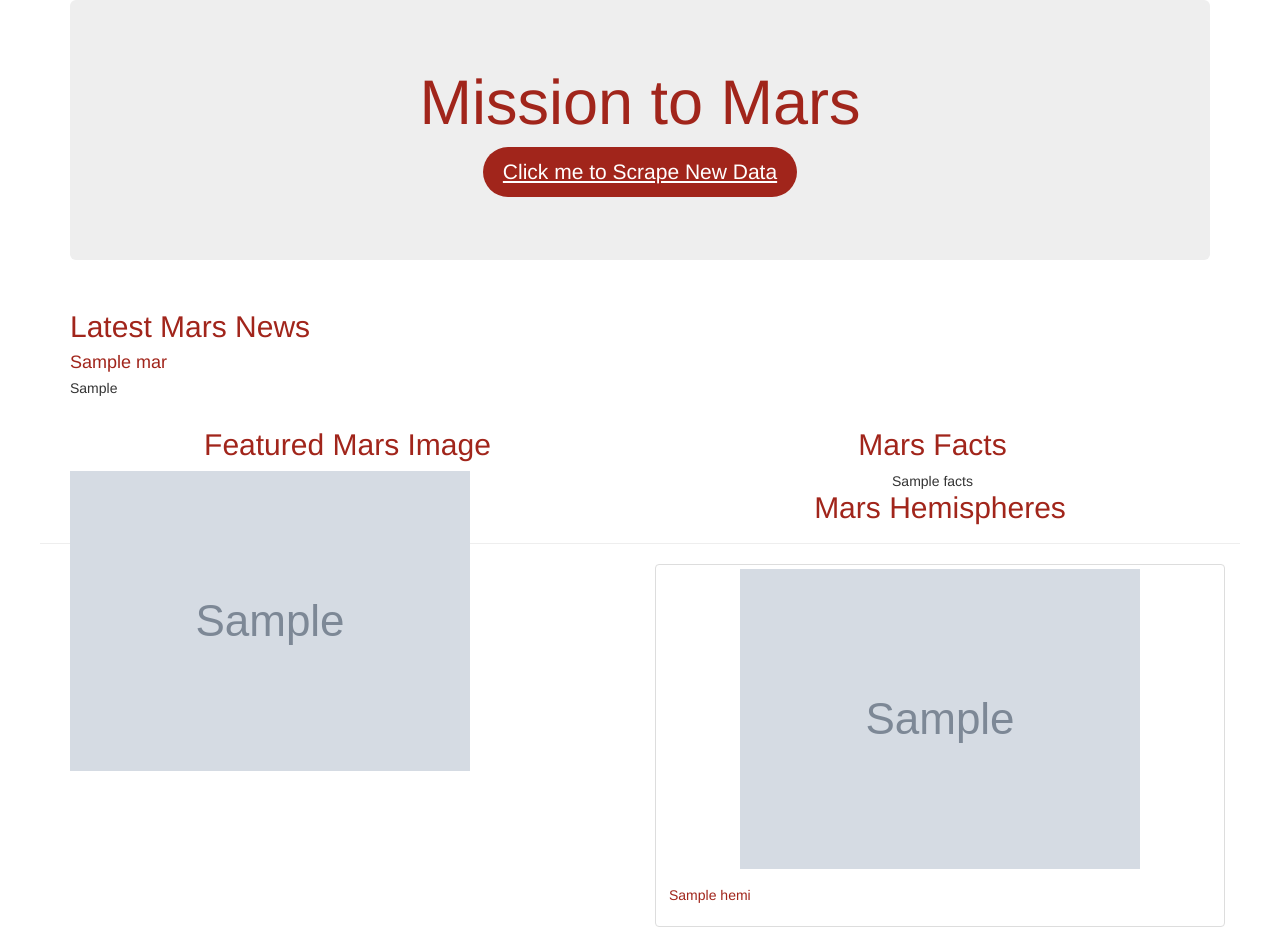
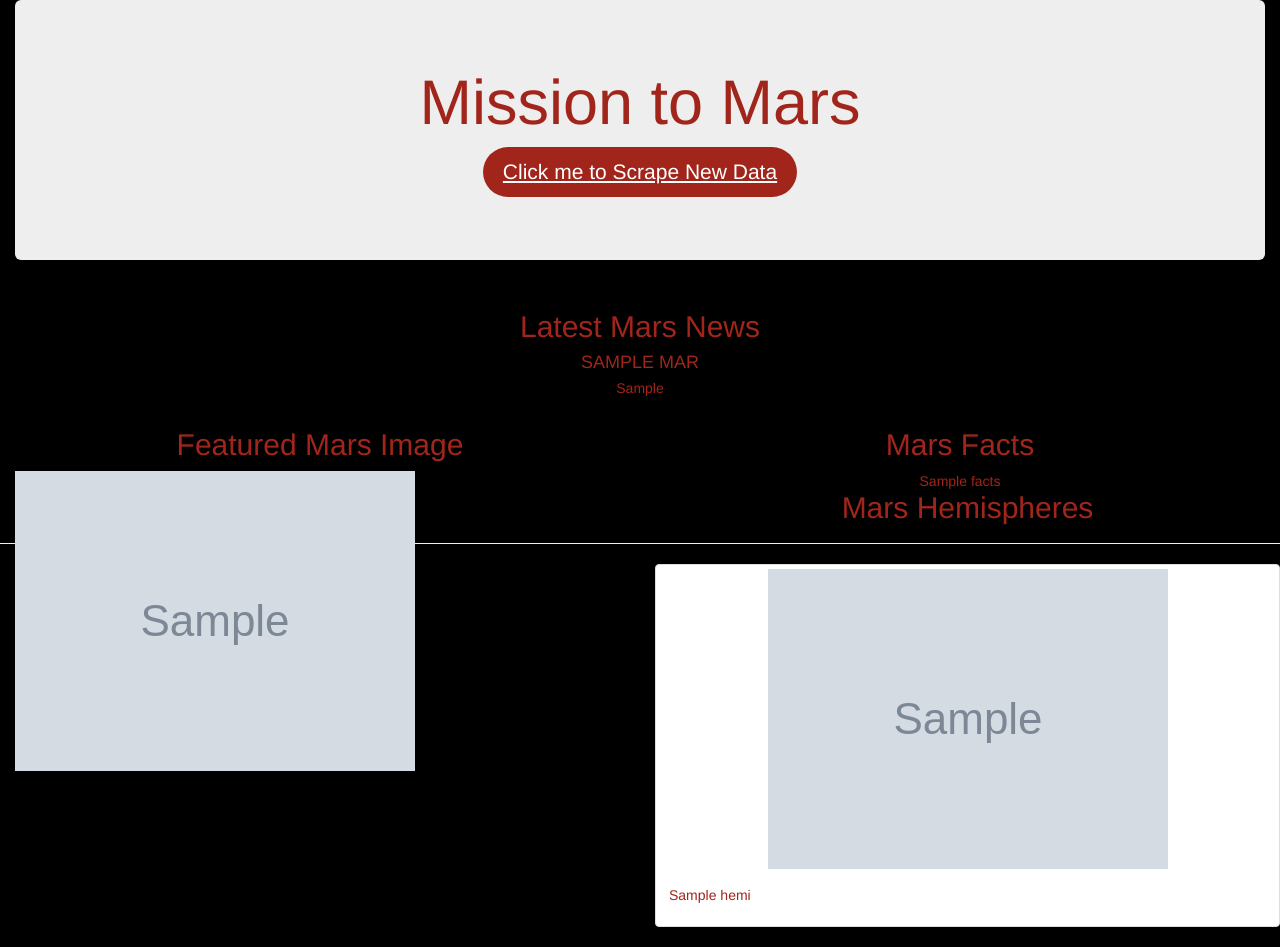
Before and after one commit to aggarwaljuh/Mission-to-Mars, a Flask app: page / in a window 1280 px wide. Run offline with Flask 2, Linux system fonts and the light colour scheme; grey boxes marked "Sample" are stand-in pictures; a database or web service that is not in the repository returns one stand-in record (values such as "Sample title"); some libraries are stand-ins or nearby versions.

Commit message:
Finished Challange

```diff
--- a/scraping.py
+++ b/scraping.py
@@ -96,7 +96,7 @@ def mars_facts():
     df.set_index('Description', inplace=True)
 
     # Convert dataframe into HTML format, add bootstrap
-    return df.to_html(classes="table table-striped")
+    return df.to_html(classes="table")
 def hemisphere(browser):
     url = 'https://marshemispheres.com/'
     browser.visit(url)
--- a/templates/index.html
+++ b/templates/index.html
@@ -19,11 +19,10 @@
         background-color:#a1251b;
         border-radius:200px;
       }
-
     </style>
   </head>
   <body>
-    <div class="container">
+    <div style="background-color:#000000" class="container-fluid">
       <!-- Add Jumbotron to Header -->
       <div class="jumbotron text-center">
         <h1 style="color:#a1251b">Mission to Mars</h1>
@@ -31,12 +30,12 @@
         <p><a class="button" href="/scrape" role="button">Click me to Scrape New Data</a></p>
       </div>
       <!-- Add section for Mars News -->
-      <div class="row" id="mars-news">
+      <div class="row" id="mars-news" style="color:#a1251b">
         <div class="col-xs-12 col-md-12">
           <div class="media">
-            <div class="media-body">
+            <div class="media-body text-center">
               <h2 style="color:#a1251b">Latest Mars News</h2>
-              <h4 class="media-heading" style="color:#a1251b">{{ mars.news_title }}</h4>
+              <h4 class="media-heading text-uppercase" style="color:#a1251b">{{ mars.news_title }}</h4>
               <p>{{ mars.news_paragraph }}</p>
             </div>
           </div>
@@ -54,10 +53,9 @@
         </div>
         <div class="col-xs-12 col-md-6 text-center">
           <!-- Mars Facts -->
-          <div class="row" id="mars-facts">
-            <h2 style="color:#a1251b">Mars Facts</h2>
+          <div class="row" id="mars-facts" style="color:#a1251b">
+            <h2 class="text-center" style="color:#a1251b">Mars Facts</h2>
             {{ mars.facts | safe }}
-            </table>
           </div>
         </div>
         <div class="row" id="mars-hemisphere">
@@ -79,5 +77,14 @@
         </div>
       </div>
     </div>
+    <script src="https://stackpath.bootstrapcdn.com/bootstrap/4.3.1/js/bootstrap.min.js"
+        integrity="sha384-JjSmVgyd0p3pXB1rRibZUAYoIIy6OrQ6VrjIEaFf/nJGzIxFDsf4x0xIM+B07jRM"
+        crossorigin="anonymous"></script>
+    <script type='text/javascript'>
+      window.onload = function() {
+        const thead = document.querySelectorAll('.table > thead');
+        thead.forEach(e => e.classList.add('thead-dark'));
+      }
+    </script>
   </body>
 </html>
```
